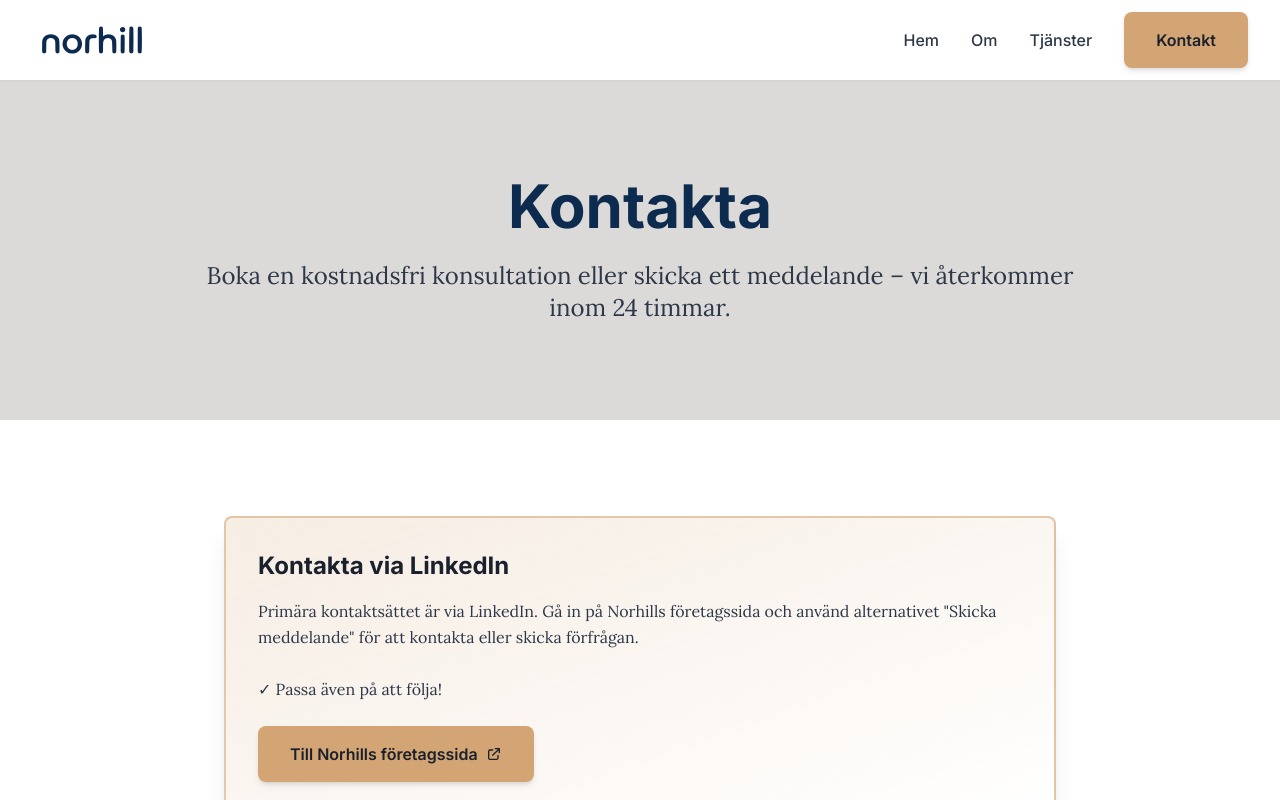
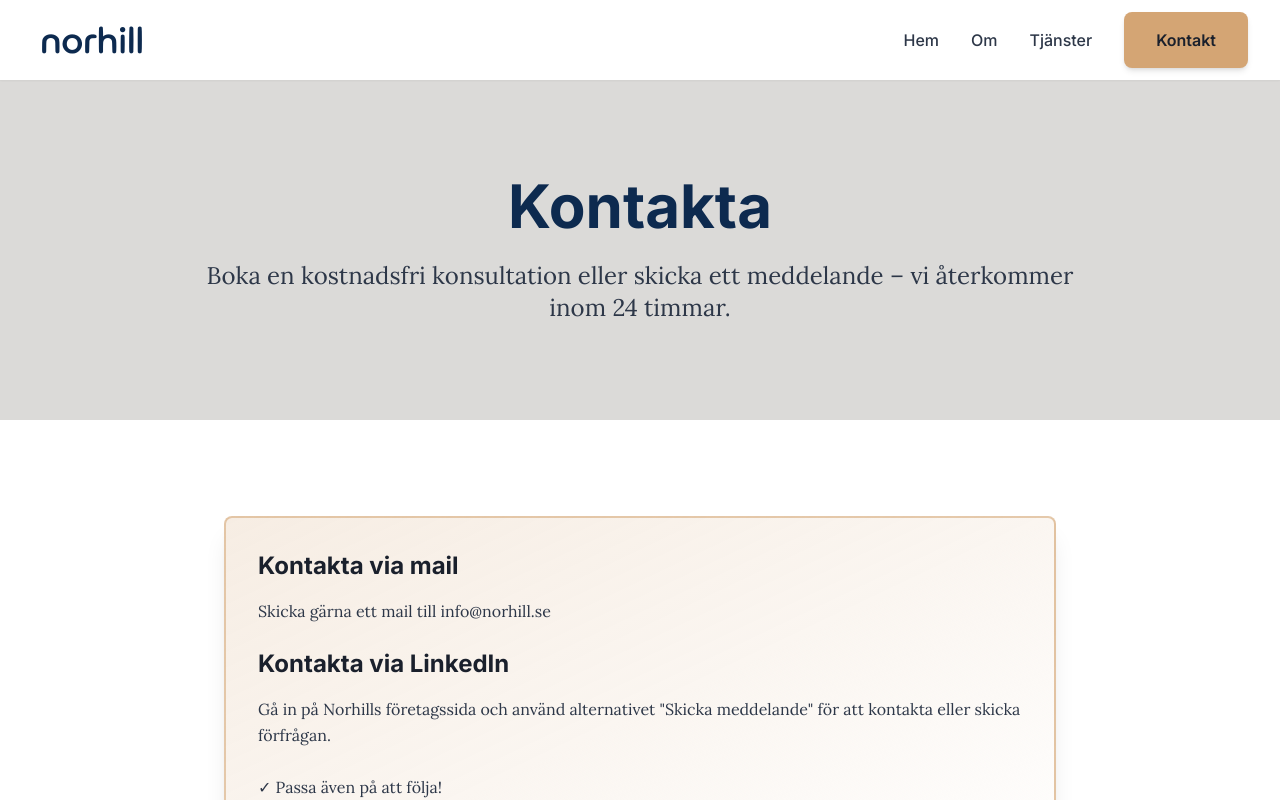
Before and after one commit to norhill/website-pre-release, a React (Vite) app: page /contact in a window 1280 px wide. Shown: the top 800 px of the page. Built offline with nearby package versions, Linux system fonts and the light colour scheme.

Commit message:
Refine contact information for LinkedIn
Updated contact methods section to remove redundancy in LinkedIn contact information.

```diff
--- a/src/pages/Contact.tsx
+++ b/src/pages/Contact.tsx
@@ -45,12 +45,22 @@ export default function Contact() {
               <div className="flex items-center gap-4 mb-4">
                 <div>
                   <h1 className="text-xl md:text-2xl font-heading font-bold text-near-black">
+                    Kontakta via mail
+                  </h1>
+                </div>
+              </div>
+              <p className="text-dark-gray leading-relaxed mb-6">
+               Skicka gärna ett mail till <a href="mailto:info@norhill.se">info@norhill.se</a>
+              </p>
+              <div className="flex items-center gap-4 mb-4">
+                <div>
+                  <h1 className="text-xl md:text-2xl font-heading font-bold text-near-black">
                     Kontakta via LinkedIn
                   </h1>
                 </div>
               </div>
               <p className="text-dark-gray leading-relaxed mb-6">
-               Primära kontaktsättet är via LinkedIn. Gå in på Norhills företagssida och använd alternativet "Skicka meddelande" för att kontakta eller skicka förfrågan.<br/><br/>
+               Gå in på Norhills företagssida och använd alternativet "Skicka meddelande" för att kontakta eller skicka förfrågan.<br/><br/>
                ✓ Passa även på att följa!
               </p>
               <span className="inline-flex items-center gap-2 btn-primary">
```
